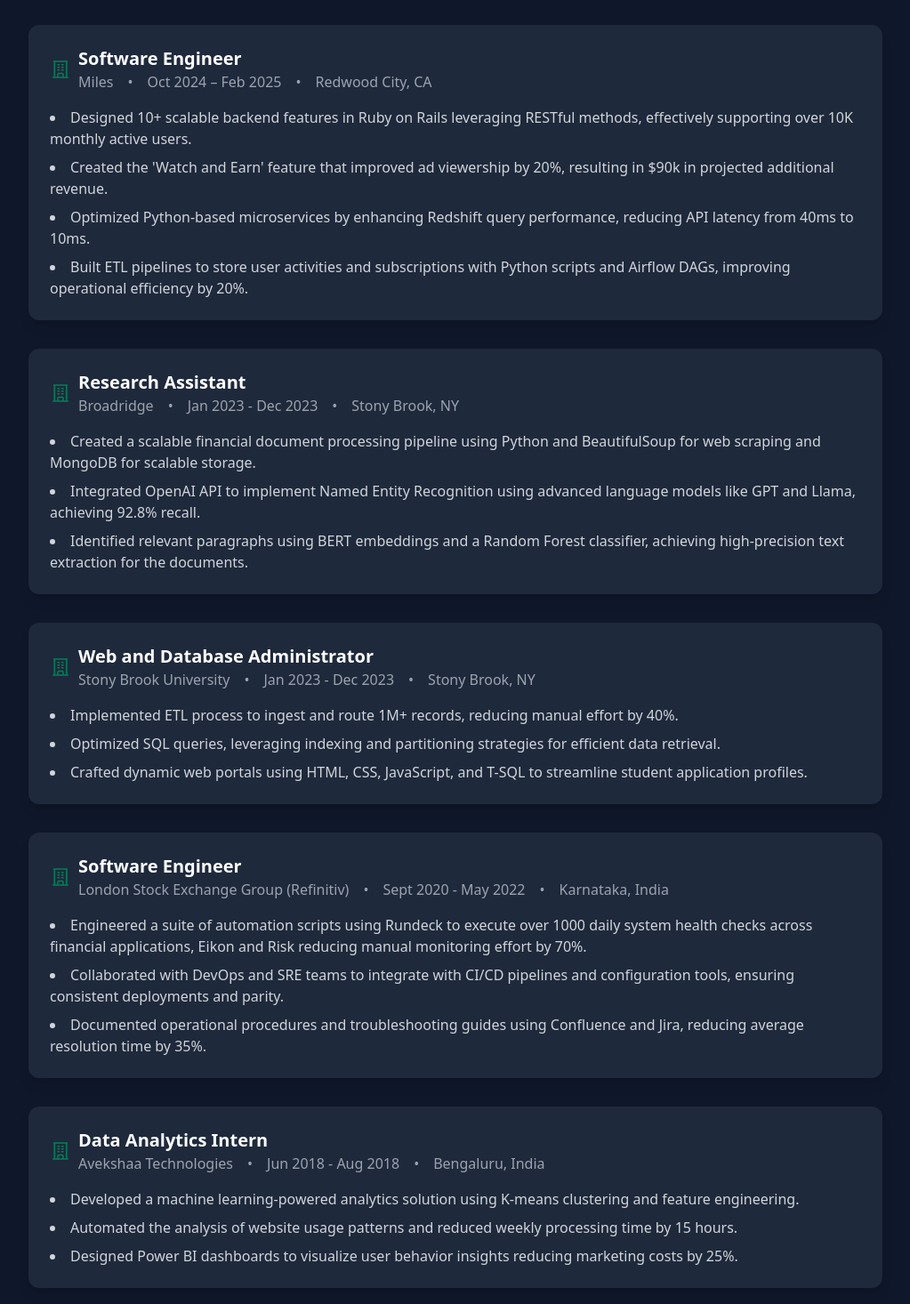
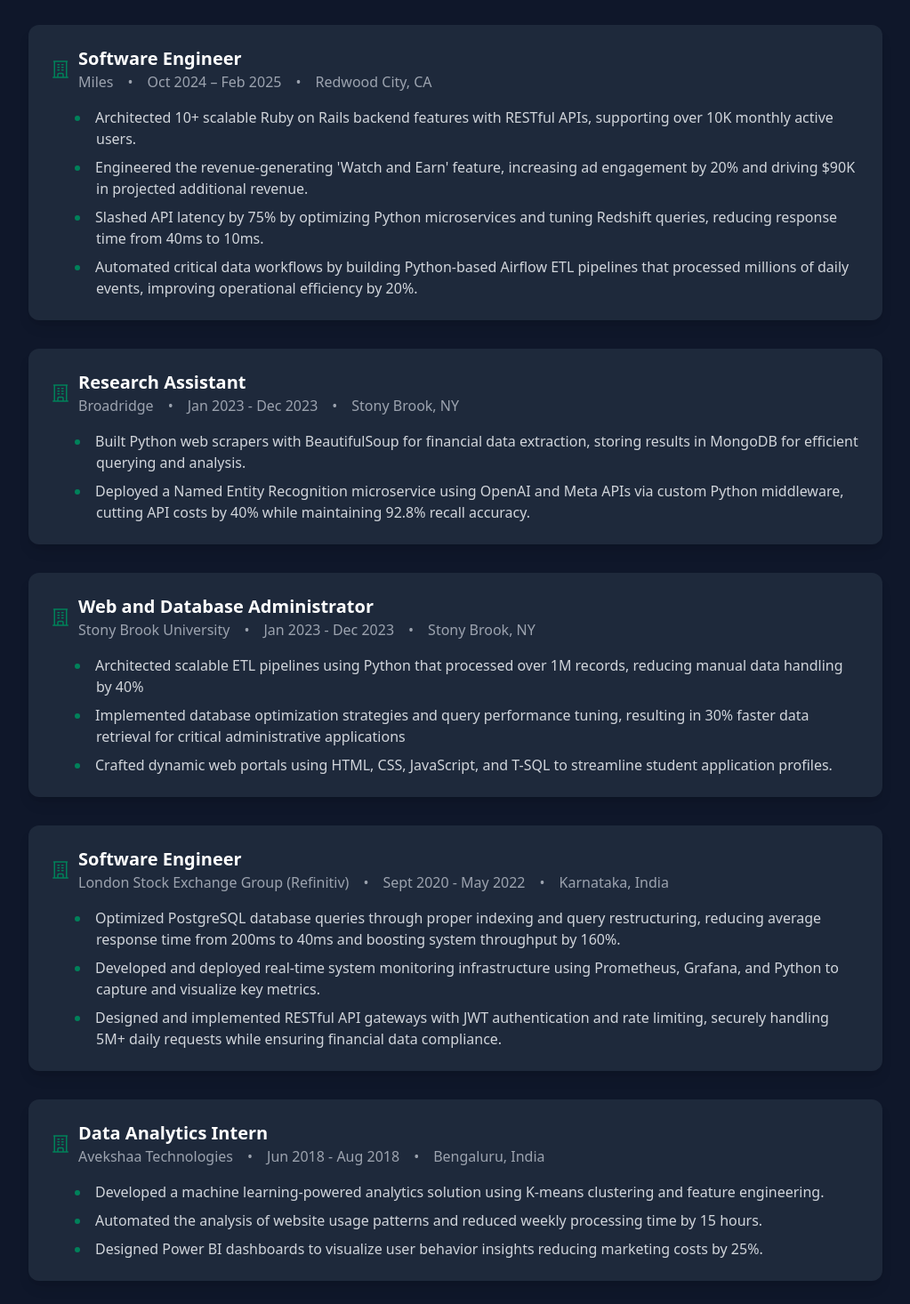
Before and after one commit to Tejanmayi/Portfolio, a React (Vite) app: page / in a window 1280 px wide. Shown: the part 1724-3190 px from the top of the page at 89% size, without its empty margins (128-1151 px from the left). Built offline with nearby package versions, Linux system fonts and the light colour scheme.

Commit message:
Update Experience

```diff
--- a/src/components/Experience.tsx
+++ b/src/components/Experience.tsx
@@ -9,10 +9,10 @@
       period: "Oct 2024 – Feb 2025",
       location: "Redwood City, CA",
       achievements: [
-        "Designed 10+ scalable backend features in Ruby on Rails leveraging RESTful methods, effectively supporting over 10K monthly active users.",
-        "Created the 'Watch and Earn' feature that improved ad viewership by 20%, resulting in $90k in projected additional revenue.",
-        "Optimized Python-based microservices by enhancing Redshift query performance, reducing API latency from 40ms to 10ms.",
-        "Built ETL pipelines to store user activities and subscriptions with Python scripts and Airflow DAGs, improving operational efficiency by 20%."
+        "Architected 10+ scalable Ruby on Rails backend features with RESTful APIs, supporting over 10K monthly active users.",
+        "Engineered the revenue-generating 'Watch and Earn' feature, increasing ad engagement by 20% and driving $90K in projected additional revenue.",
+        "Slashed API latency by 75% by optimizing Python microservices and tuning Redshift queries, reducing response time from 40ms to 10ms.",
+        "Automated critical data workflows by building Python-based Airflow ETL pipelines that processed millions of daily events, improving operational efficiency by 20%."
       ]
     },
     {
@@ -21,9 +21,8 @@
       period: "Jan 2023 - Dec 2023",
       location: "Stony Brook, NY",
       achievements: [
-        "Created a scalable financial document processing pipeline using Python and BeautifulSoup for web scraping and MongoDB for scalable storage.",
-        "Integrated OpenAI API to implement Named Entity Recognition using advanced language models like GPT and Llama, achieving 92.8% recall.",
-        "Identified relevant paragraphs using BERT embeddings and a Random Forest classifier, achieving high-precision text extraction for the documents."
+        "Built Python web scrapers with BeautifulSoup for financial data extraction, storing results in MongoDB for efficient querying and analysis.",
+        "Deployed a Named Entity Recognition microservice using OpenAI and Meta APIs via custom Python middleware, cutting API costs by 40% while maintaining 92.8% recall accuracy."
       ]
     },
     {
@@ -32,8 +31,8 @@
       period: "Jan 2023 - Dec 2023",
       location: "Stony Brook, NY",
       achievements: [
-        "Implemented ETL process to ingest and route 1M+ records, reducing manual effort by 40%.",
-        "Optimized SQL queries, leveraging indexing and partitioning strategies for efficient data retrieval.",
+        "Architected scalable ETL pipelines using Python that processed over 1M records, reducing manual data handling by 40%",
+        "Implemented database optimization strategies and query performance tuning, resulting in 30% faster data retrieval for critical administrative applications",
         "Crafted dynamic web portals using HTML, CSS, JavaScript, and T-SQL to streamline student application profiles."
       ]
     },
@@ -43,9 +42,9 @@
       period: "Sept 2020 - May 2022",
       location: "Karnataka, India",
       achievements: [
-        "Engineered a suite of automation scripts using Rundeck to execute over 1000 daily system health checks across financial applications, Eikon and Risk reducing manual monitoring effort by 70%.",
-        "Collaborated with DevOps and SRE teams to integrate with CI/CD pipelines and configuration tools, ensuring consistent deployments and parity.",
-        "Documented operational procedures and troubleshooting guides using Confluence and Jira, reducing average resolution time by 35%."
+        "Optimized PostgreSQL database queries through proper indexing and query restructuring, reducing average response time from 200ms to 40ms and boosting system throughput by 160%.",
+        "Developed and deployed real-time system monitoring infrastructure using Prometheus, Grafana, and Python to capture and visualize key metrics.",
+        "Designed and implemented RESTful API gateways with JWT authentication and rate limiting, securely handling 5M+ daily requests while ensuring financial data compliance."
       ]
     },
     {
@@ -96,7 +95,13 @@
                 </div>
                 <ul className="list-disc list-inside space-y-2 text-gray-300">
                   {exp.achievements.map((achievement, idx) => (
-                    <li key={idx}>{achievement}</li>
+                    <li
+                    key={idx}
+                    className="list-disc ml-6 pl-2 marker:text-accent"
+                    style={{ textIndent: '-1.5rem', paddingLeft: '1.75rem' }}
+                    >
+                      {achievement}
+                    </li>
                   ))}
                 </ul>
               </motion.div>
```
